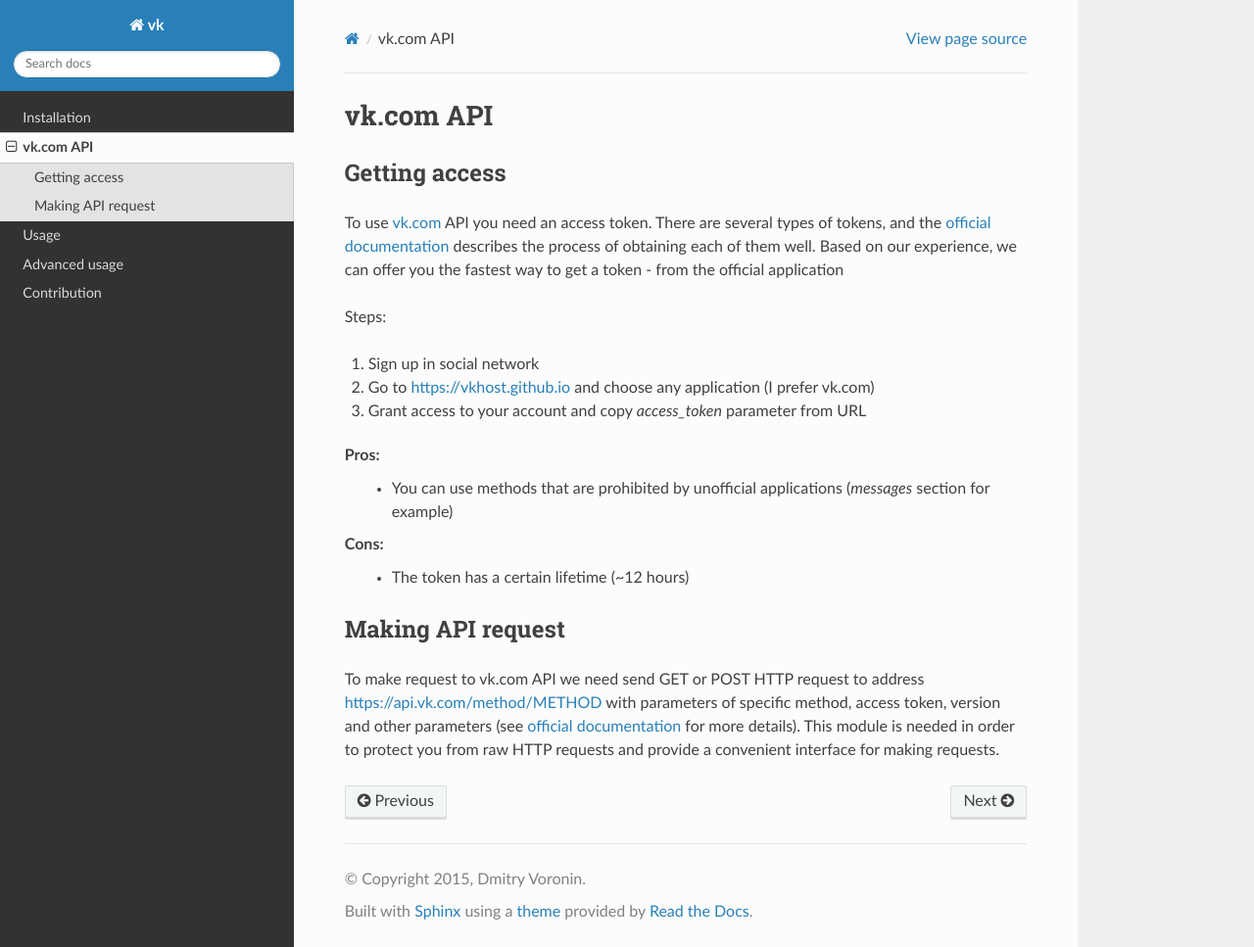
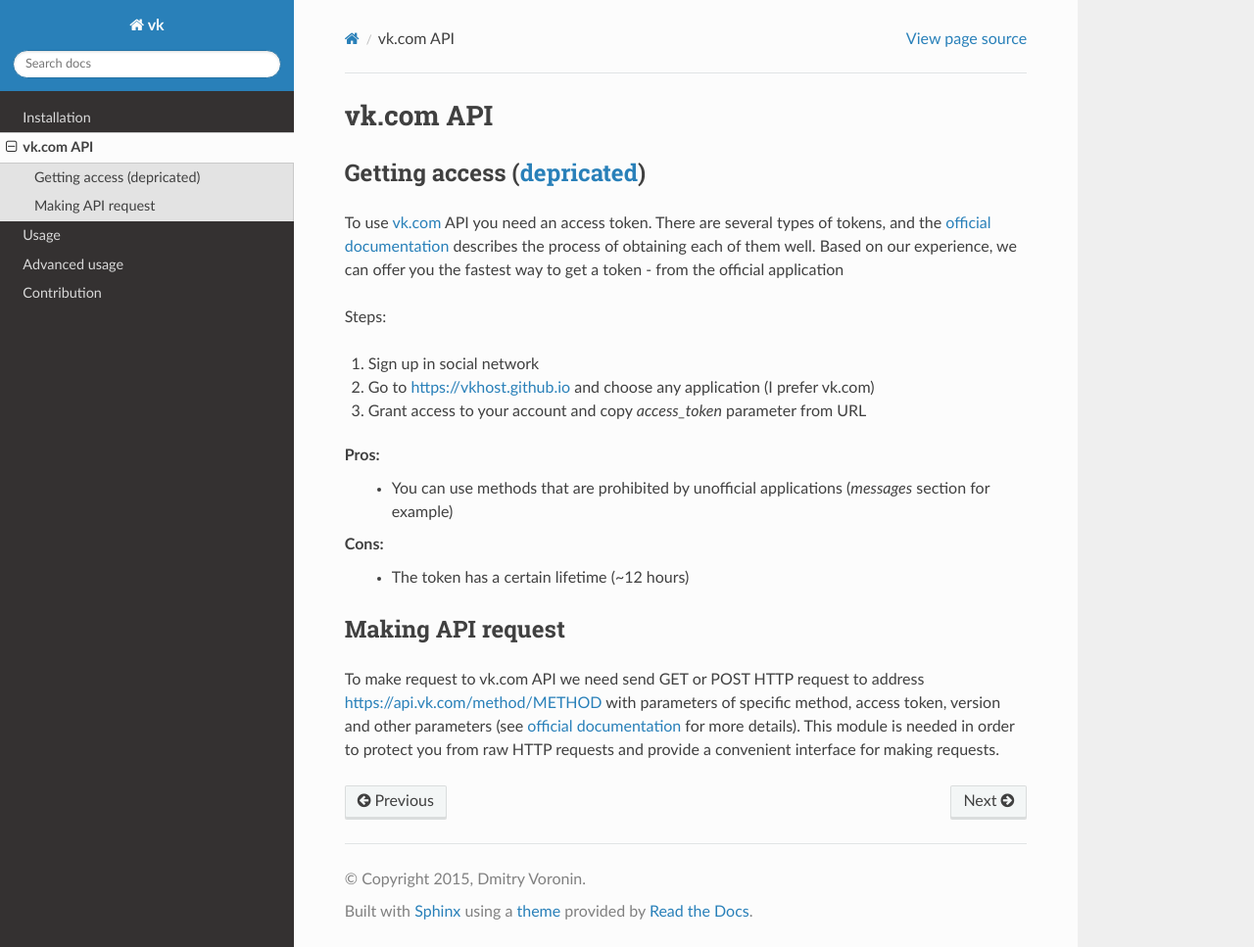
Before and after one commit to voronind/vk, a Sphinx documentation site: the page built from docs/vk-api.rst, in a window 1280 px wide and 967 px high. Shown: the whole window at 98% size. Built offline with Sphinx 7.4.7 and the Read the Docs theme 3.1.0, drawn with Linux system fonts in a browser that asks for light colours.

Commit message:
add info about deprication vkhost.github.io

```diff
--- a/docs/vk-api.rst
+++ b/docs/vk-api.rst
@@ -4,7 +4,7 @@ vk.com API
 
 .. _`Getting access`:
 
-Getting access
+Getting access (`depricated <https://github.com/vkhost/vkhost.github.io/issues/4>`__)
 --------------
 
 To use `vk.com <vk.com>`__ API you need an access token. There are several types of tokens, and the `official documentation <https://dev.vk.com/api/access-token/getting-started>`__ describes the process of obtaining each of them well. Based on our experience, we can offer you the fastest way to get a token - from the official application
```
